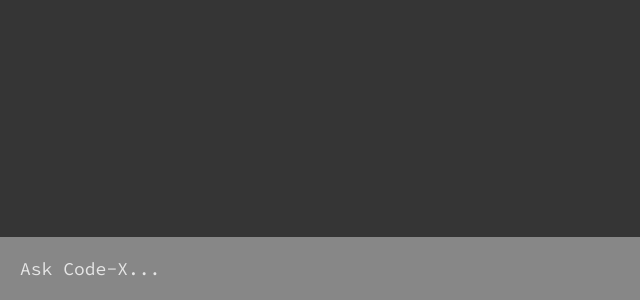
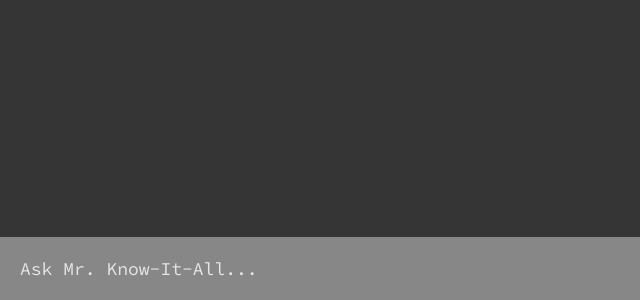
Before and after one commit to jadeutsch/codex-ai, a website built with Vite: page client/index.html in a window 1280 px wide. Shown: the part 500-800 px from the top of the page, 0-640 px from the left. Built offline with nearby package versions, Linux system fonts and the light colour scheme.

Commit message:
feat: change name

```diff
--- a/client/index.html
+++ b/client/index.html
@@ -11,7 +11,7 @@
     <div id="app">
       <div id="chat_container"></div>
       <form>
-        <textarea name="prompt" cols="1" rows="1" placeholder="Ask Code-X..."></textarea>
+        <textarea name="prompt" cols="1" rows="1" placeholder="Ask Mr. Know-It-All..."></textarea>
         <button type="submit">
           <img src="assets/send.svg" />
         </button>
```
